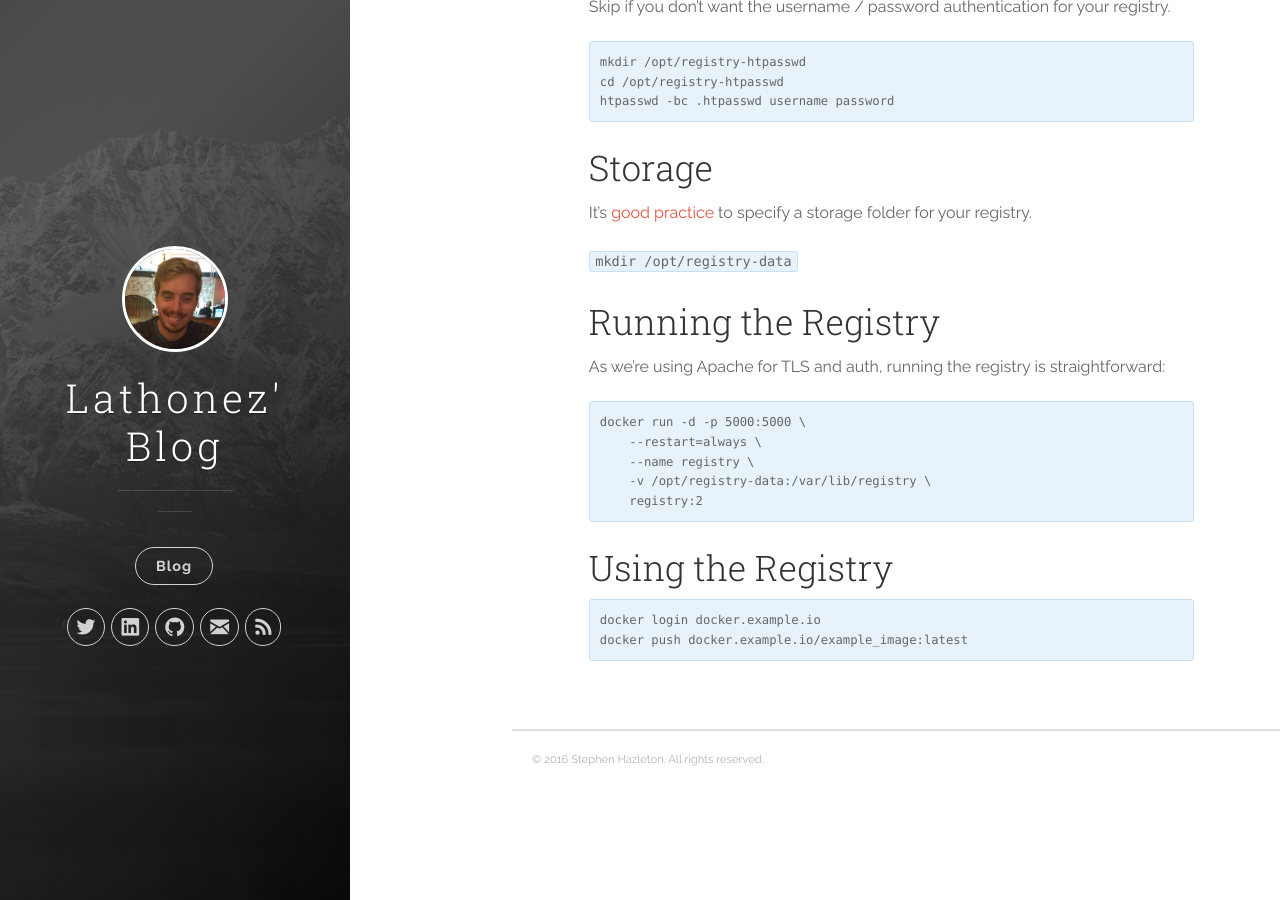
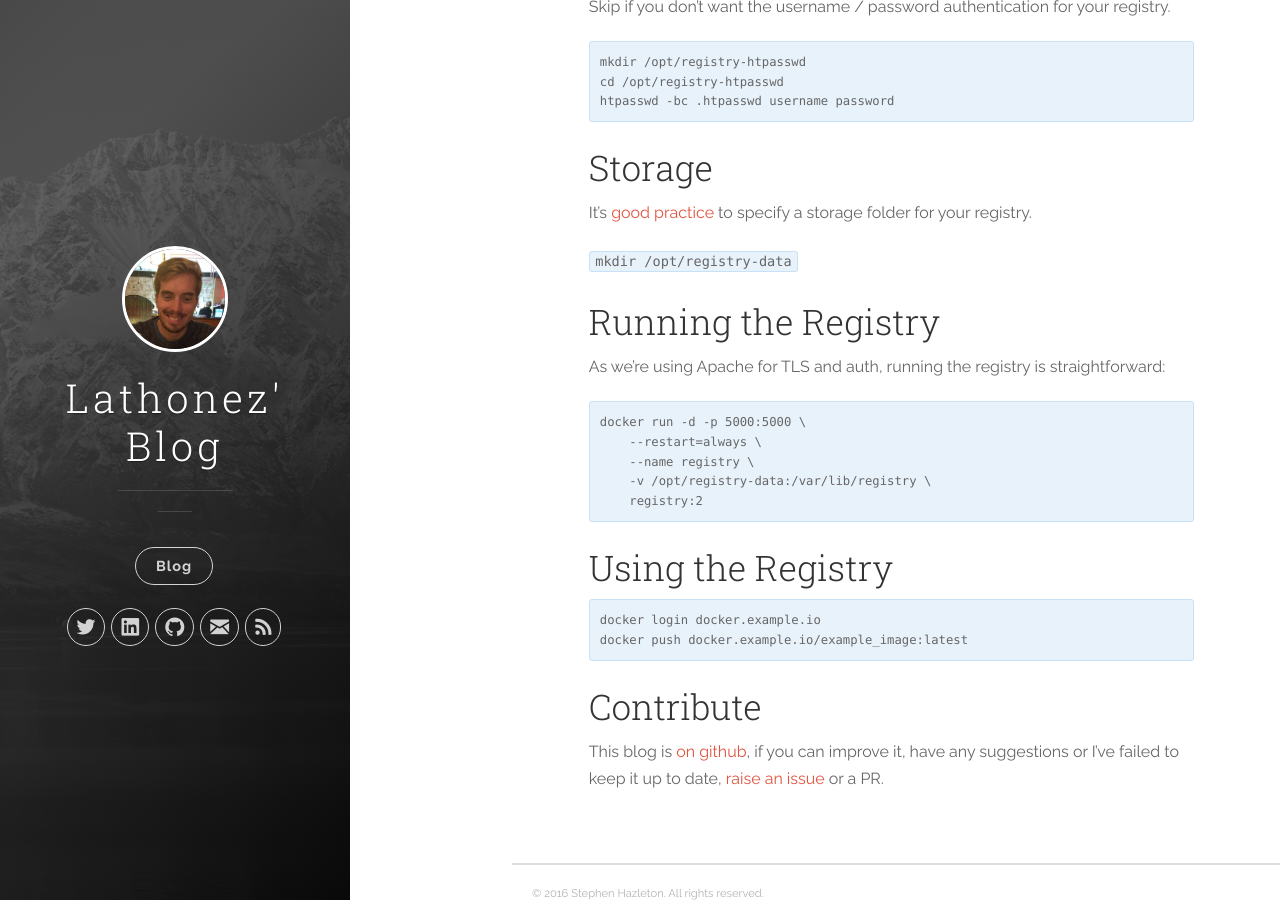
Before and after one commit to lathonez/lathonez.github.io, a Jekyll site: the page built from _posts/2016-07-20-docker-registry-apache-letsencrypt.markdown, in a window 1280 px wide and 900 px high, scrolled down 2193 px. Built offline with Jekyll 4.4.1, drawn with Linux system fonts in a browser that asks for light colours; nearby versions of some CDN libraries.

Commit message:
markdown

```diff
--- a/_posts/2016-07-20-docker-registry-apache-letsencrypt.markdown
+++ b/_posts/2016-07-20-docker-registry-apache-letsencrypt.markdown
@@ -125,6 +125,13 @@ docker push docker.example.io/example_image:latest</code>
 </pre>
 </div>
 
+Contribute
+----------
+
+This blog is [on github][blog-repo], if you can improve it, have any suggestions or I've failed to keep it up to date, [raise an issue][blog-issue-new] or a PR.
+
+[blog-issue-new]:       https://github.com/lathonez/lathonez.github.io/issues/new
+[blog-repo]:            https://github.com/lathonez/lathonez.github.io
 [docker-docs-remote]:  https://docs.docker.com/registry/deploying/#/running-a-domain-registry
 [docker-docs-storage]: https://docs.docker.com/registry/deploying/#/storage
 [certbot]:             https://certbot.eff.org/
```
